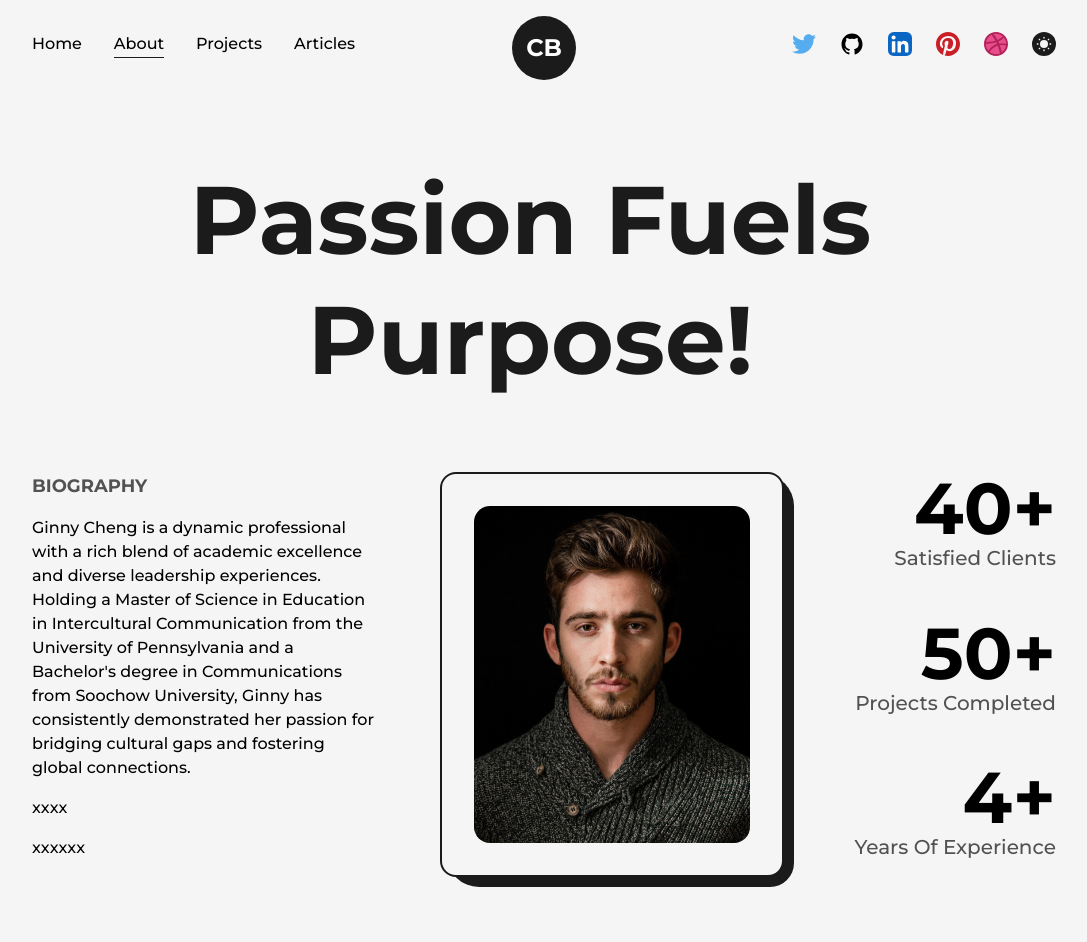
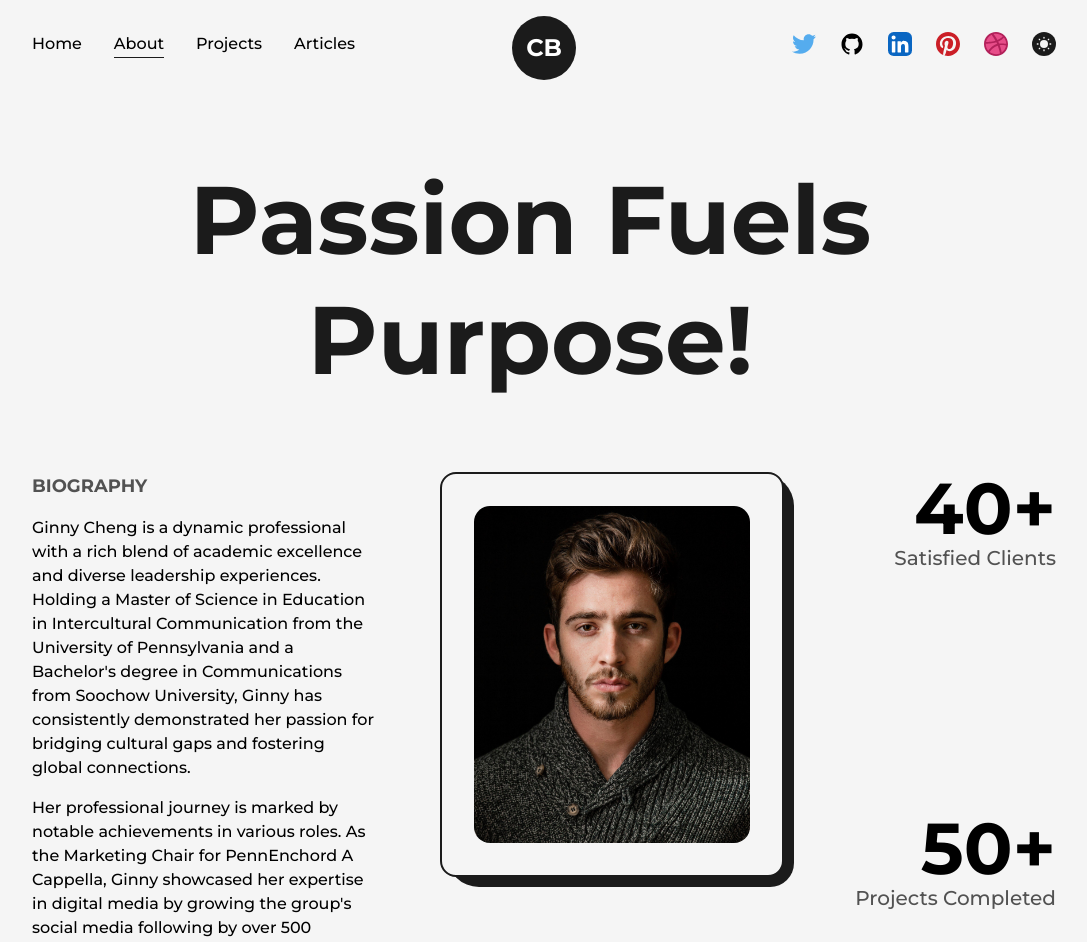
Before and after one commit to itsginc/isginc.github.io, a Next.js app: page /about in a window 1280 px wide. Shown: the top 942 px of the page, without its empty margins (96-1183 px from the left). Built offline with nearby package versions, Linux system fonts and the light colour scheme.

Commit message:
Update about.js

```diff
--- a/src/pages/about.js
+++ b/src/pages/about.js
@@ -66,7 +66,12 @@ export default function About() {
                 Ginny has consistently demonstrated her passion for bridging cultural gaps and fostering global connections.
               </p>
               <p className="my-4 font-medium">
-                xxxx
+                Her professional journey is marked by notable achievements in various roles.
+                  As the Marketing Chair for PennEnchord A Cappella, Ginny showcased her expertise in digital media by growing
+                  the group's social media following by over 500 followers in just two months and achieving record-high page views.
+                  She also successfully raised $8.5K in funds, securing a free venue and catering for their annual event. I
+                  In her role as Vice President of the Chinese Student and Scholar Association at Penn, she co-launched the
+                  "Connecting the Dots" series, promoting networking opportunities between students and alumnae, and designed a mentorship program benefiting over 80 members.
               </p>
               <p className="font-medium">
                 xxxxxx
```
